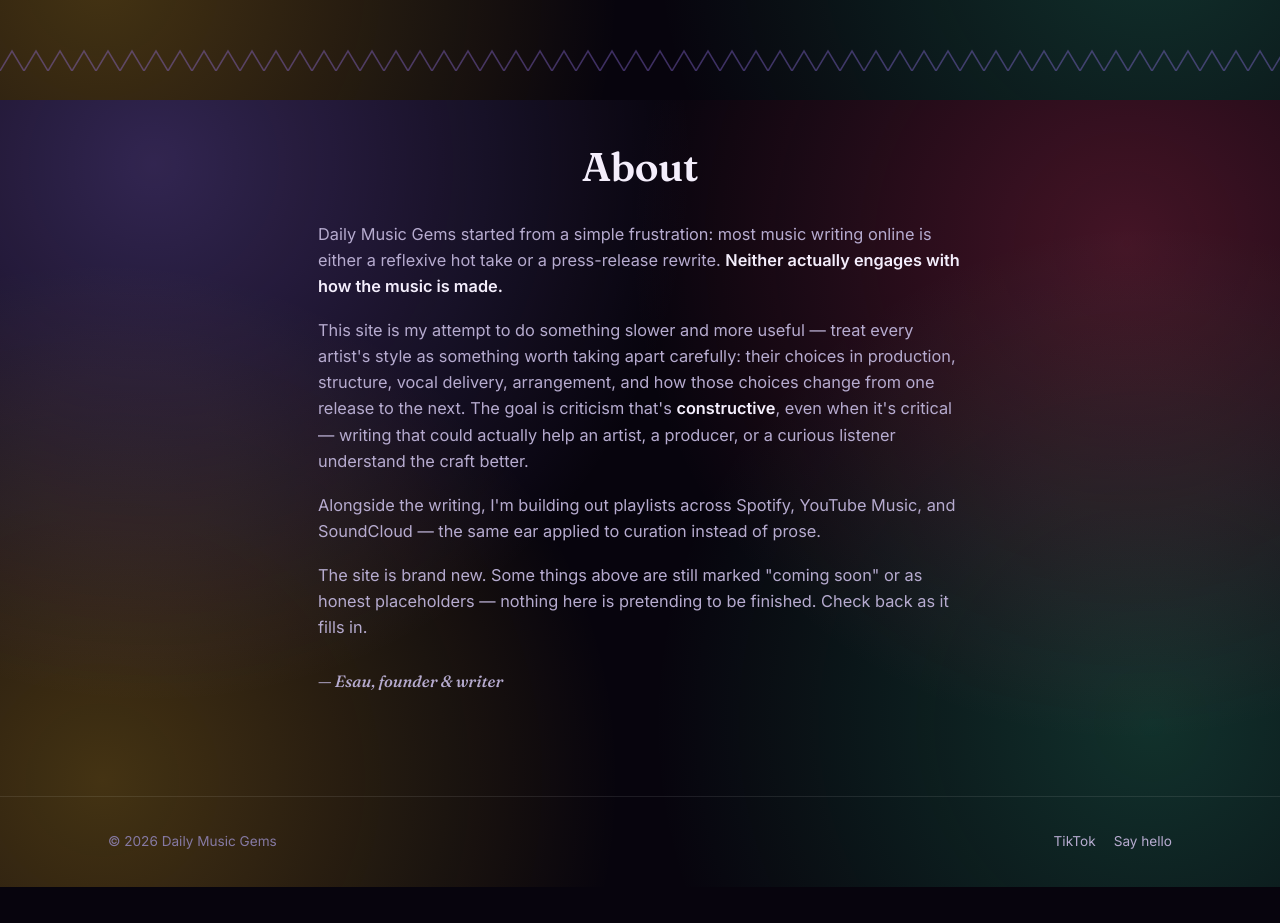
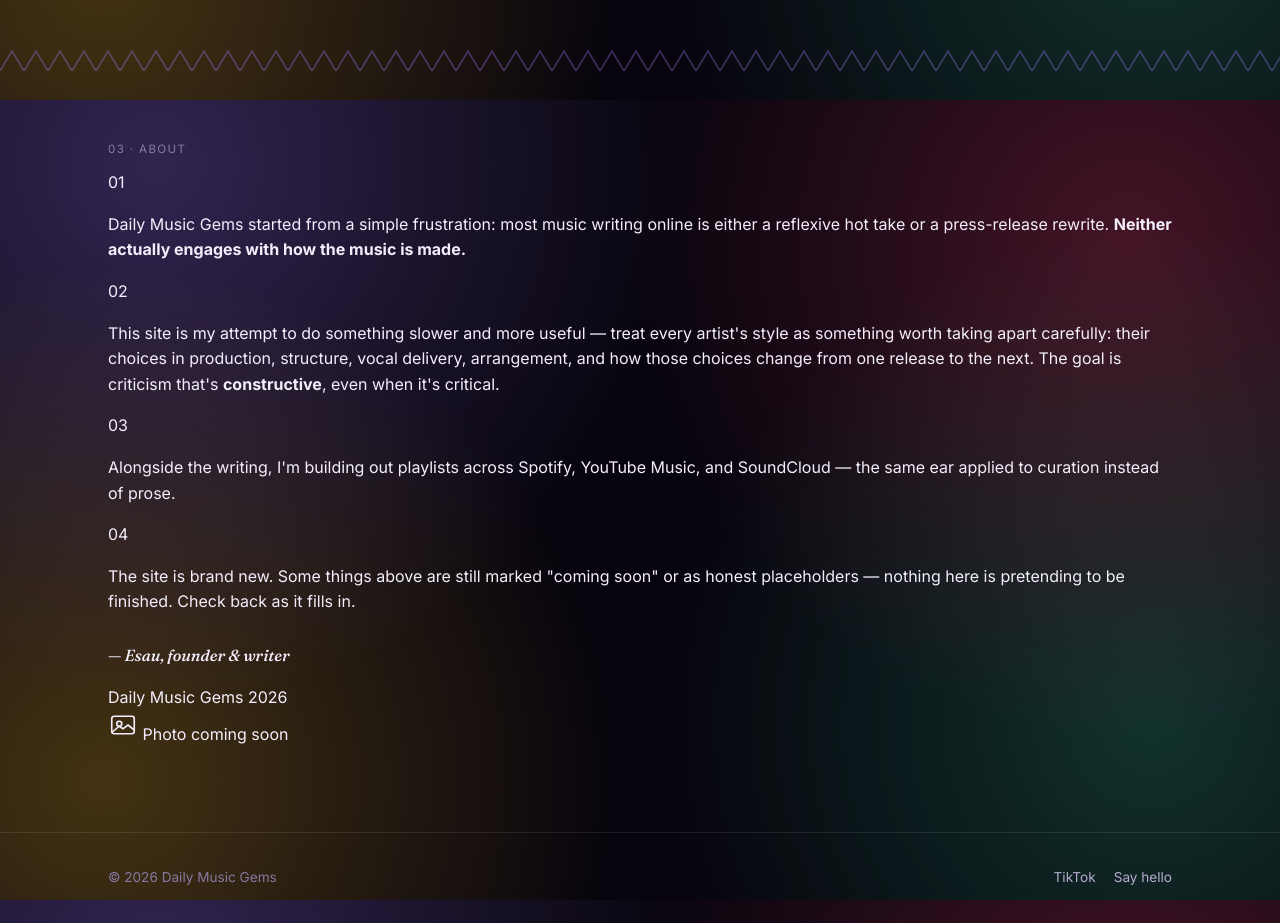
Before and after one commit to gooddeal22/dailymusicgems, a website: page templates/index.template.html in a window 1280 px wide. Shown: the part 1500-2423 px from the top of the page. Before the commit the page ends 2387 px from the top, so only its background shows below. Drawn offline with Linux system fonts and the light colour scheme.

Commit message:
Add files via upload

```diff
--- a/templates/index.template.html
+++ b/templates/index.template.html
@@ -120,13 +120,46 @@
   <div class="facet-divider"></div>
 
   <section id="about">
-    <div class="wrap about">
-      <h2>About</h2>
-      <p>Daily Music Gems started from a simple frustration: most music writing online is either a reflexive hot take or a press-release rewrite. <strong>Neither actually engages with how the music is made.</strong></p>
-      <p>This site is my attempt to do something slower and more useful — treat every artist's style as something worth taking apart carefully: their choices in production, structure, vocal delivery, arrangement, and how those choices change from one release to the next. The goal is criticism that's <strong>constructive</strong>, even when it's critical — writing that could actually help an artist, a producer, or a curious listener understand the craft better.</p>
-      <p>Alongside the writing, I'm building out playlists across Spotify, YouTube Music, and SoundCloud — the same ear applied to curation instead of prose.</p>
-      <p>The site is brand new. Some things above are still marked "coming soon" or as honest placeholders — nothing here is pretending to be finished. Check back as it fills in.</p>
-      <p class="about-signoff">— Esau, founder &amp; writer</p>
+    <div class="wrap">
+      <div class="about-split">
+        <div class="about-panel">
+          <span class="tag">03 · About</span>
+
+          <div class="about-entry">
+            <span class="entry-num">01</span>
+            <p>Daily Music Gems started from a simple frustration: most music writing online is either a reflexive hot take or a press-release rewrite. <strong>Neither actually engages with how the music is made.</strong></p>
+          </div>
+
+          <div class="about-entry">
+            <span class="entry-num">02</span>
+            <p>This site is my attempt to do something slower and more useful — treat every artist's style as something worth taking apart carefully: their choices in production, structure, vocal delivery, arrangement, and how those choices change from one release to the next. The goal is criticism that's <strong>constructive</strong>, even when it's critical.</p>
+          </div>
+
+          <div class="about-entry">
+            <span class="entry-num">03</span>
+            <p>Alongside the writing, I'm building out playlists across Spotify, YouTube Music, and SoundCloud — the same ear applied to curation instead of prose.</p>
+          </div>
+
+          <div class="about-entry">
+            <span class="entry-num">04</span>
+            <p>The site is brand new. Some things above are still marked "coming soon" or as honest placeholders — nothing here is pretending to be finished. Check back as it fills in.</p>
+          </div>
+
+          <p class="about-signoff">— Esau, founder &amp; writer</p>
+
+          <div class="about-meta">
+            <span>Daily Music Gems</span>
+            <span>2026</span>
+          </div>
+        </div>
+
+        <div class="about-photo">
+          <div class="about-photo-placeholder">
+            <svg width="30" height="30" viewBox="0 0 24 24" fill="none" stroke="currentColor" stroke-width="1.3"><rect x="3" y="5" width="18" height="14" rx="2"/><circle cx="9" cy="11" r="2"/><path d="M21 16l-5-4-4 3-3-2-6 5"/></svg>
+            <span>Photo coming soon</span>
+          </div>
+        </div>
+      </div>
     </div>
   </section>
 
```
